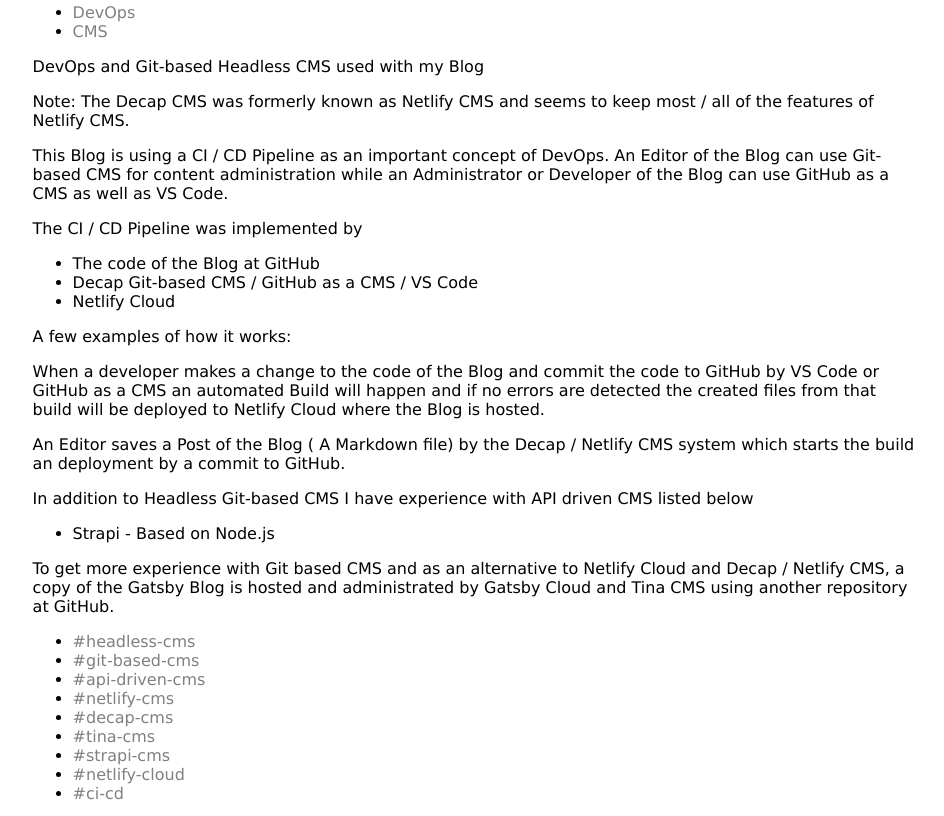
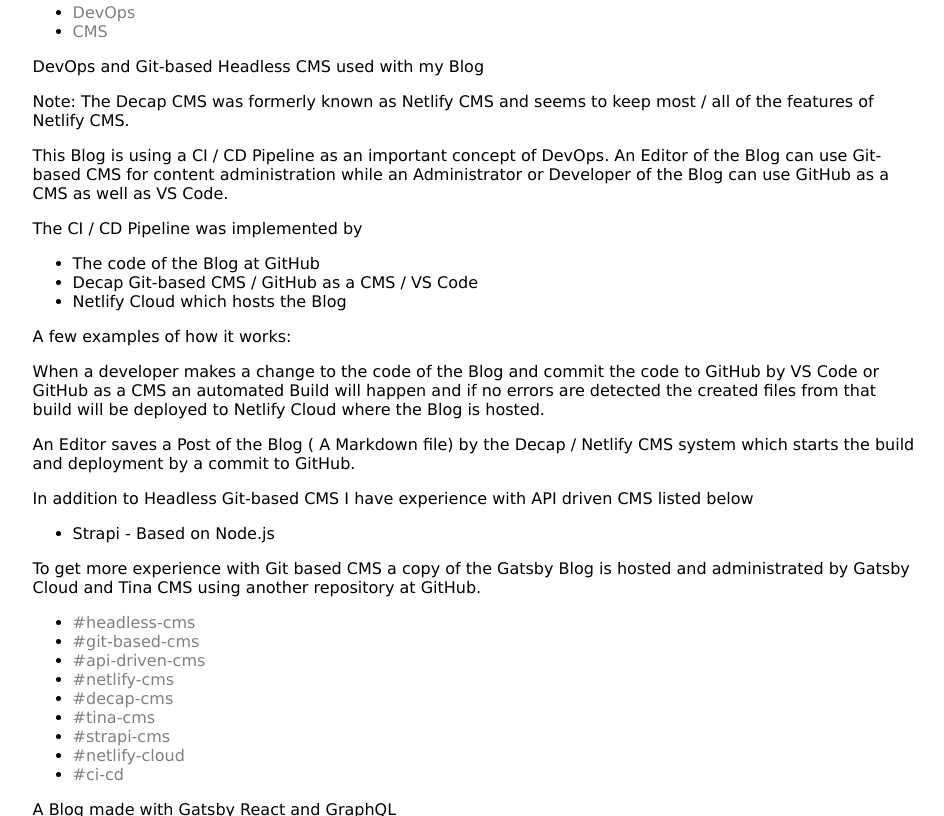
Before and after one commit to persteenolsen/pso-gatsby-blog-cms-two, a Gatsby site: page /posts/2023-08-09-devops-and-headless-cms/ in a window 1280 px wide. Shown: the part 548-1364 px from the top of the page, without its empty margins (165-1109 px from the left). Built offline with nearby package versions, Linux system fonts and the light colour scheme; Gatsby itself is replaced by a stand-in of ours.

Commit message:
Handled a spelling error

```diff
--- a/src/posts/2023-08-09-devops-and-headless-cms.md
+++ b/src/posts/2023-08-09-devops-and-headless-cms.md
@@ -26,16 +26,16 @@ The CI / CD Pipeline was implemented by
 
 * The code of the Blog at GitHub
 * Decap Git-based CMS / GitHub as a CMS / VS Code
-* Netlify Cloud
+* Netlify Cloud which hosts the Blog
 
 A few examples of how it works:
 
 When a developer makes a change to the code of the Blog and commit the code to GitHub by VS Code or GitHub as a CMS an automated Build will happen and if no errors are detected the created files from that build will be deployed to Netlify Cloud where the Blog is hosted.
 
-An Editor saves a Post of the Blog ( A Markdown file) by the Decap / Netlify CMS system which starts the build an deployment by a commit to GitHub.
+An Editor saves a Post of the Blog ( A Markdown file) by the Decap / Netlify CMS system which starts the build and deployment by a commit to GitHub.
 
 In addition to Headless Git-based CMS I have experience with API driven CMS listed below
 
 * Strapi - Based on Node.js
 
-To get more experience with Git based CMS and as an alternative to Netlify Cloud and Decap / Netlify CMS, a copy of the Gatsby Blog is hosted and administrated by Gatsby Cloud and Tina CMS using another repository at GitHub.
+To get more experience with Git based CMS a copy of the Gatsby Blog is hosted and administrated by Gatsby Cloud and Tina CMS using another repository at GitHub.
```
